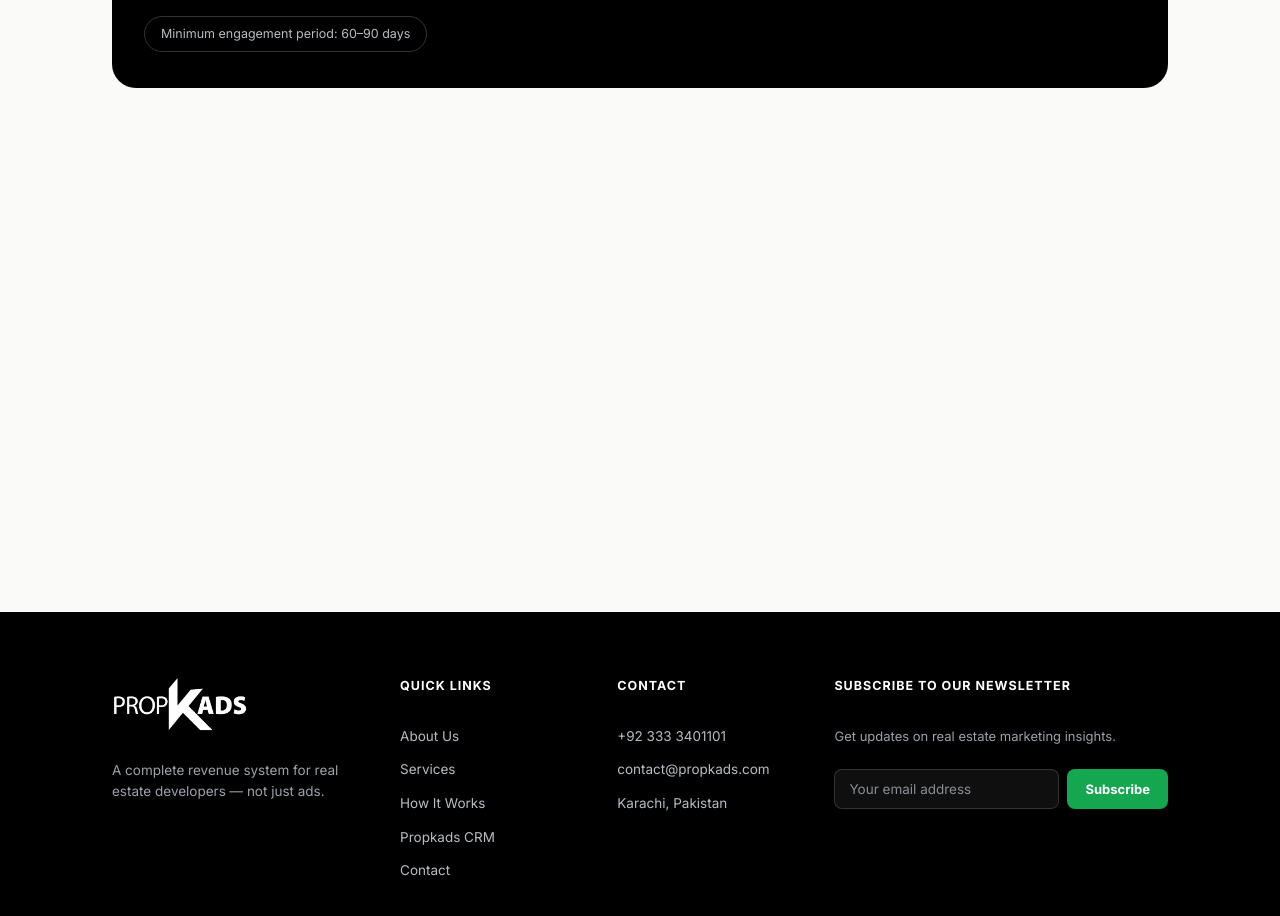
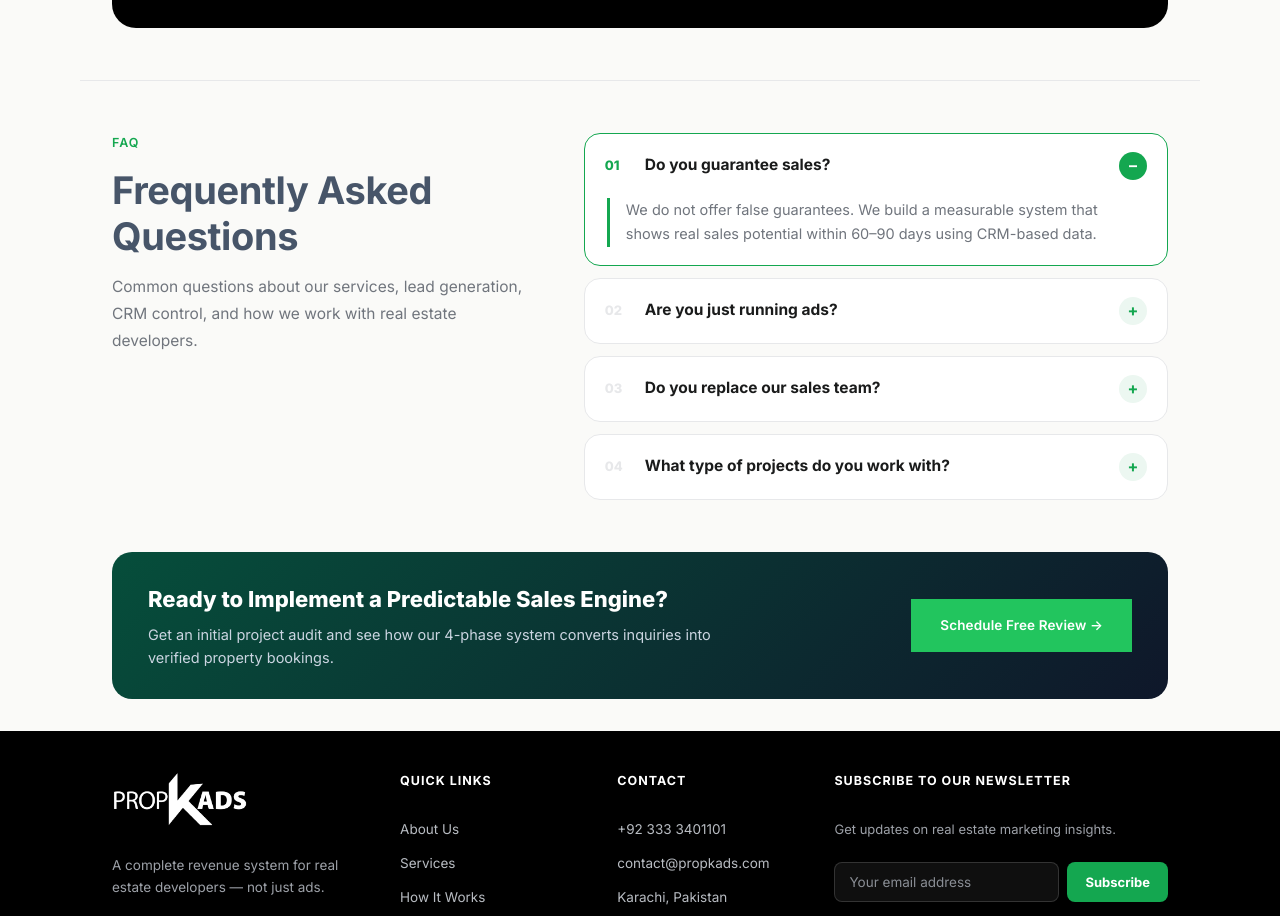
Before and after one commit to khurram7jc/propkads-website, a Next.js app: page /how-it-works in a window 1280 px wide. Shown: the part 1881-2797 px from the top of the page. Built offline with nearby package versions, Linux system fonts and the light colour scheme; no server answers; the database is empty.

Commit message:
Eliminate footer gap across all pages and fix FAQ ghost space in How It Works

```diff
--- a/app/about/page.js
+++ b/app/about/page.js
@@ -167,8 +167,8 @@ export default function AboutPage() {
       </section>
 
       {/* 6. CTA Banner */}
-      <div className="container" style={{ marginBottom: '64px' }}>
-        <div className="services-hub-banner">
+      <div className="container" style={{ margin: '16px auto 32px auto' }}>
+        <div className="services-hub-banner" style={{ marginTop: '0' }}>
           <div>
             <h4>Partner with a Real Estate Sales Growth Agency</h4>
             <p>Ready to move unsold inventory and get 100% visibility into your sales team&apos;s daily activity?</p>
--- a/app/crm/page.js
+++ b/app/crm/page.js
@@ -261,7 +261,7 @@ export default function CRMProductPage() {
       </section>
 
       {/* 5. Frequently Asked Questions (Matching Main Website Design) */}
-      <section className="section container" id="faq" style={{ paddingBottom: '96px' }}>
+      <section className="section container" id="faq" style={{ paddingBottom: '36px' }}>
         <div className="faq-v2-wrap">
           <div className="faq-v2-left">
             <div className="section-tag">FAQ</div>
--- a/app/globals.css
+++ b/app/globals.css
@@ -493,12 +493,12 @@ input, select, textarea{font-family:inherit;}
 /* ---------- FOOTER ---------- */
 .footer-v2{background:var(--black); color:#D7D9DC; margin-top:0;}
 .footer-v2-inner{
-  max-width:1120px; margin:0 auto; padding:64px 32px 40px;
+  max-width:1120px; margin:0 auto; padding:40px 32px 32px;
   display:grid; grid-template-columns:1.4fr 1fr 1fr 1fr; gap:40px;
 }
 .footer-v2-logo{height:56px; width:auto; align-self:flex-start; filter:brightness(0) invert(1); margin-bottom:16px; display:block;}
 .footer-v2-brand p{font-size:13.5px; color:#9DA1A8; line-height:1.6; max-width:280px;}
-.footer-v2-col h4{font-size:12.5px; text-transform:uppercase; letter-spacing:.08em; color:#fff; font-weight:700; margin-bottom:18px;}
+.footer-v2-col h4{font-size:12.5px; text-transform:uppercase; letter-spacing:.08em; color:#fff; font-weight:700; margin-bottom:16px;}
 .footer-v2-col{display:flex; flex-direction:column; gap:12px;}
 .footer-v2-col a, .footer-v2-col span{font-size:13.5px; color:#B8BCC2; transition:color .15s;}
 .footer-v2-col a:hover{color:var(--green);}
@@ -516,11 +516,11 @@ input, select, textarea{font-family:inherit;}
 .footer-newsletter-form button:hover{background:#3ED17A;}
 .footer-newsletter-status{font-size:12px; color:#3ED17A; margin-top:8px;}
 .footer-v2-bottom{
-  border-top:1px solid rgba(255,255,255,0.1); padding:22px 32px; max-width:1120px; margin:0 auto;
+  border-top:1px solid rgba(255,255,255,0.1); padding:20px 32px; max-width:1120px; margin:0 auto;
   display:flex; justify-content:space-between; flex-wrap:wrap; gap:12px;
 }
 .footer-v2-bottom span{font-size:12px; color:#8A8E95;}
-@media(max-width:800px){.footer-v2-inner{grid-template-columns:1fr 1fr; gap:32px;}}
+@media(max-width:800px){.footer-v2-inner{grid-template-columns:1fr 1fr; gap:28px; padding:32px 24px 24px;}}
 @media(max-width:560px){
   .footer-v2-inner{
     grid-template-columns:1fr 1fr; gap:24px 20px;
@@ -536,7 +536,7 @@ input, select, textarea{font-family:inherit;}
 }
 
 /* ---------- GLOBAL SCROLL-REVEAL SYSTEM ---------- */
-.reveal{opacity:0; transform:translateY(28px); transition:opacity .85s cubic-bezier(.16,.84,.44,1), transform .85s cubic-bezier(.16,.84,.44,1); will-change:opacity, transform;}
+.reveal{opacity:1; transform:none;}
 .reveal.in{opacity:1; transform:none;}
 .reveal-delay-1{transition-delay:.1s;}
 .reveal-delay-2{transition-delay:.2s;}
--- a/app/how-it-works/page.js
+++ b/app/how-it-works/page.js
@@ -68,7 +68,7 @@ export default function HowItWorksPage() {
 
       {/* 3. System Flow Section */}
       <section className="section container">
-        <div style={{ textAlign: 'center', maxWidth: '720px', margin: '0 auto 48px auto' }}>
+        <div style={{ textAlign: 'center', maxWidth: '720px', margin: '0 auto 24px auto' }}>
           <span className="section-tag">System Architecture</span>
           <h2 style={{ fontSize: '32px' }}>The 4 Interconnected Pillars of Property Closings</h2>
           <p className="section-intro">
@@ -96,7 +96,7 @@ export default function HowItWorksPage() {
           ))}
         </div>
 
-        <div className="process-bottom-stat" style={{ marginTop: '40px' }}>
+        <div className="process-bottom-stat" style={{ marginTop: '24px' }}>
           <span className="process-bottom-line"></span>
           <span className="process-bottom-check">✓</span>
           <span className="process-bottom-text">
@@ -108,7 +108,7 @@ export default function HowItWorksPage() {
 
       {/* 4. Step-by-Step Implementation Roadmap */}
       <section className="section container" style={{ paddingTop: '0' }}>
-        <div style={{ textAlign: 'center', maxWidth: '720px', margin: '0 auto 48px auto' }}>
+        <div style={{ textAlign: 'center', maxWidth: '720px', margin: '0 auto 24px auto' }}>
           <span className="section-tag">Implementation Steps</span>
           <h2 style={{ fontSize: '30px' }}>{c.howitworks_heading || 'Our working process.'}</h2>
           <p className="section-intro">
@@ -132,7 +132,7 @@ export default function HowItWorksPage() {
 
       {/* 5. Commercial Model Section */}
       <section className="section container" style={{ paddingTop: '0' }}>
-        <div style={{ textAlign: 'center', maxWidth: '720px', margin: '0 auto 36px auto' }}>
+        <div style={{ textAlign: 'center', maxWidth: '720px', margin: '0 auto 24px auto' }}>
           <span className="section-tag">{c.model_eyebrow || 'Commercial Model'}</span>
           <h2 style={{ fontSize: '30px' }}>{c.model_heading || 'Retainer + Performance Structure'}</h2>
         </div>
@@ -157,7 +157,22 @@ export default function HowItWorksPage() {
       {/* 6. FAQ Section */}
       <FAQ c={c} />
 
-      {/* 7. Footer */}
+      {/* 7. CTA Banner */}
+      <div className="container" style={{ margin: '16px auto 32px auto' }}>
+        <div className="services-hub-banner" style={{ marginTop: '0' }}>
+          <div>
+            <h4>Ready to Implement a Predictable Sales Engine?</h4>
+            <p>Get an initial project audit and see how our 4-phase system converts inquiries into verified property bookings.</p>
+          </div>
+          <div className="services-hub-actions">
+            <Link href="/contact" className="btn btn-solid" style={{ background: '#22C55E', color: '#fff' }}>
+              Schedule Free Review →
+            </Link>
+          </div>
+        </div>
+      </div>
+
+      {/* 8. Footer */}
       <Footer c={c} />
     </div>
   );
--- a/app/services/[slug]/page.js
+++ b/app/services/[slug]/page.js
@@ -269,8 +269,8 @@ export default function ServiceDetailPage({ params }) {
 
       {/* 4. Related Services Section */}
       {relatedServices.length > 0 && (
-        <section className="section container" style={{ borderTop: '1px solid var(--line)', paddingTop: '64px' }}>
-          <div style={{ textAlign: 'center', marginBottom: '36px' }}>
+        <section className="section container" style={{ borderTop: '1px solid var(--line)', paddingTop: '36px', paddingBottom: '36px' }}>
+          <div style={{ textAlign: 'center', marginBottom: '24px' }}>
             <span className="section-tag">Complementary Services</span>
             <h2 style={{ fontSize: '28px' }}>Other Solutions in {service.categoryName}</h2>
           </div>
--- a/app/services/page.js
+++ b/app/services/page.js
@@ -140,8 +140,8 @@ export default function ServicesPage() {
       </section>
 
       {/* 4. 4-Phase Turnkey Execution Framework */}
-      <section className="section container" style={{ background: '#FFFFFF', borderRadius: '24px', padding: '64px 32px', margin: '40px auto 80px auto', border: '1px solid var(--line)' }}>
-        <div style={{ textAlign: 'center', maxWidth: '720px', margin: '0 auto 48px auto' }}>
+      <section className="section container" style={{ background: '#FFFFFF', borderRadius: '20px', padding: '36px 28px', margin: '24px auto 32px auto', border: '1px solid var(--line)' }}>
+        <div style={{ textAlign: 'center', maxWidth: '720px', margin: '0 auto 24px auto' }}>
           <span className="section-tag">How We Work</span>
           <h2 style={{ fontSize: '32px' }}>Our 4-Phase Real Estate Growth Framework</h2>
           <p className="section-intro">
--- a/components/FAQ.js
+++ b/components/FAQ.js
@@ -1,33 +1,26 @@
 'use client';
-import { useEffect, useRef, useState } from 'react';
+import { useState } from 'react';
 
-export default function FAQ({ c }) {
-  const listRef = useRef(null);
+export default function FAQ({ c = {} }) {
   const [activeIndex, setActiveIndex] = useState(0);
 
-  useEffect(() => {
-    const el = listRef.current;
-    if (!el) return;
-    const io = new IntersectionObserver(
-      (entries) => {
-        entries.forEach((entry) => {
-          if (entry.isIntersecting) {
-            entry.target.classList.add('in-view');
-            io.unobserve(entry.target);
-          }
-        });
-      },
-      { threshold: 0.15 }
-    );
-    io.observe(el);
-    return () => io.disconnect();
-  }, []);
-
   const faqs = [
-    { q: c.faq_q1, a: c.faq_a1 },
-    { q: c.faq_q2, a: c.faq_a2 },
-    { q: c.faq_q3, a: c.faq_a3 },
-    { q: c.faq_q4, a: c.faq_a4 },
+    {
+      q: c?.faq_q1 || 'Do you guarantee sales?',
+      a: c?.faq_a1 || 'We do not offer false guarantees. We build a measurable system that shows real sales potential within 60–90 days using CRM-based data.',
+    },
+    {
+      q: c?.faq_q2 || 'Are you just running ads?',
+      a: c?.faq_a2 || 'No. Ads are only the starting point. CRM control, sales team accountability, and closing support drive conversions.',
+    },
+    {
+      q: c?.faq_q3 || 'Do you replace our sales team?',
+      a: c?.faq_a3 || 'No. We strengthen and enable your existing sales team through systems, tracking, and performance control.',
+    },
+    {
+      q: c?.faq_q4 || 'What type of projects do you work with?',
+      a: c?.faq_a4 || 'We work with developers who value structure, transparency, and long-term revenue control.',
+    },
   ].filter((f) => f.q);
 
   const handleToggle = (i) => (e) => {
@@ -36,18 +29,18 @@ export default function FAQ({ c }) {
   };
 
   return (
-    <section className="section container reveal" id="faq">
+    <section className="section container" id="faq" style={{ paddingBottom: '36px' }}>
       <div className="faq-v2-wrap">
         <div className="faq-v2-left">
-          <div className="section-tag">{c.faq_eyebrow || 'FAQ'}</div>
-          <h2>{c.faq_heading || 'Frequently Asked Questions'}</h2>
+          <div className="section-tag">{c?.faq_eyebrow || 'FAQ'}</div>
+          <h2>{c?.faq_heading || 'Frequently Asked Questions'}</h2>
           <p className="section-intro">
-            {c.faq_intro ||
+            {c?.faq_intro ||
               'Common questions about our services, lead generation, CRM control, and how we work with real estate developers.'}
           </p>
         </div>
 
-        <div className="faq-v2-list" ref={listRef}>
+        <div className="faq-v2-list in-view">
           {faqs.map((f, i) => (
             <details className={`faq-v2-item faq-stagger-${i + 1}`} key={i} open={activeIndex === i}>
               <summary onClick={handleToggle(i)}>
```
